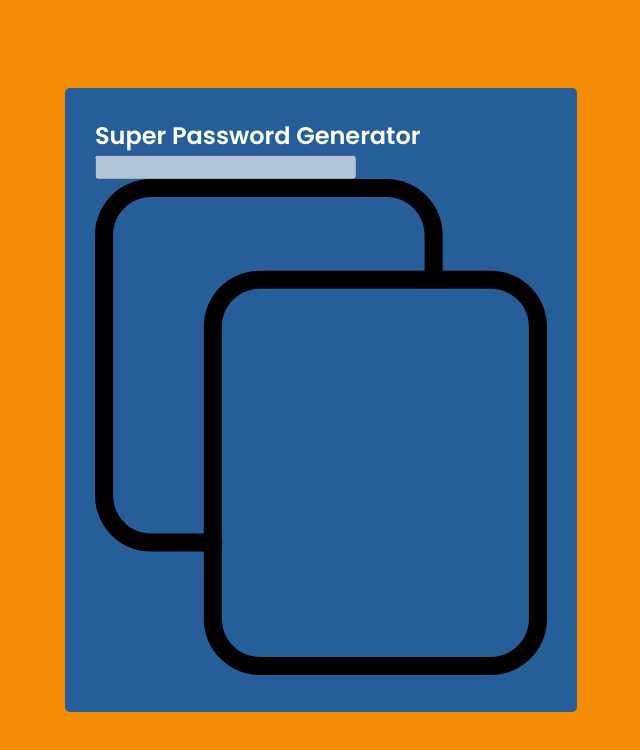
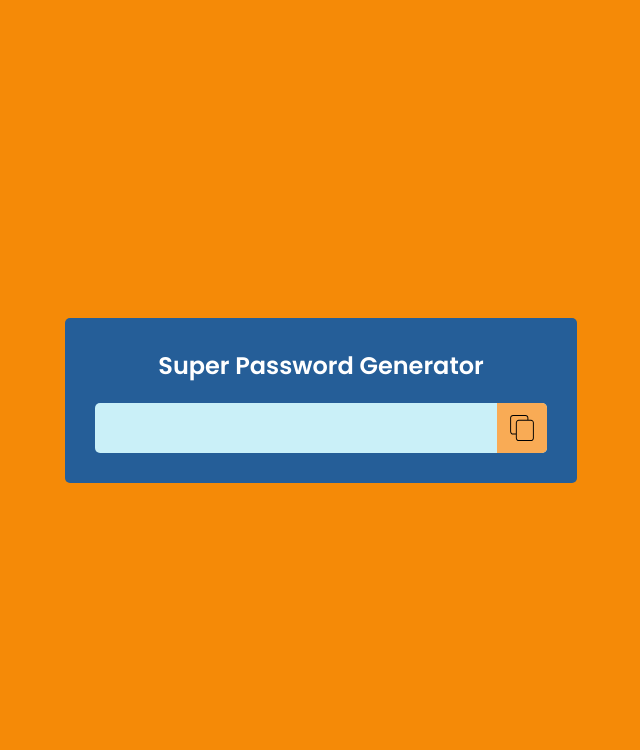
Before and after one commit to 4Lorean2/password-generator-reactjs, a React (Create React App) app: page / in a window 1280 px wide. Shown: the top 750 px of the page, without its empty margins (319-959 px from the left). Built offline with nearby package versions, Linux system fonts and the light colour scheme.

Commit message:
updated css

```diff
--- a/src/Components/PasswordGenerator.css
+++ b/src/Components/PasswordGenerator.css
@@ -5,3 +5,53 @@
   border-radius: 5px;
   padding: 30px;
 }
+
+.title {
+  text-align: center;
+  margin-bottom: 20px;
+}
+
+.password-wrapper {
+  width: 100%;
+  height: 50px;
+}
+
+.password-area {
+  display: flex;
+  justify-content: flex-start;
+  align-items: center;
+  height: 100%;
+}
+
+.password-area .password {
+  width: 100%;
+  height: 100%;
+  border-radius: 5px;
+  position: relative;
+}
+
+.password-area .password input {
+  width: 100%;
+  height: 100%;
+  font-size: 20px;
+  background: #caf0f8;
+  color: black;
+  line-height: 50px;
+  border-radius: 5px;
+  border: none;
+  outline: none;
+  padding: 0 60px 0 20px;
+}
+
+.password-area .password .copyIcon {
+  position: absolute;
+  right: 0;
+  top: 50%;
+  width: 50px;
+  height: 100%;
+  padding: 12px;
+  transform: translate(0, -50%);
+  background: #f9ab55;
+  border-radius: 0 5px 5px 0;
+  cursor: pointer;
+}
```
